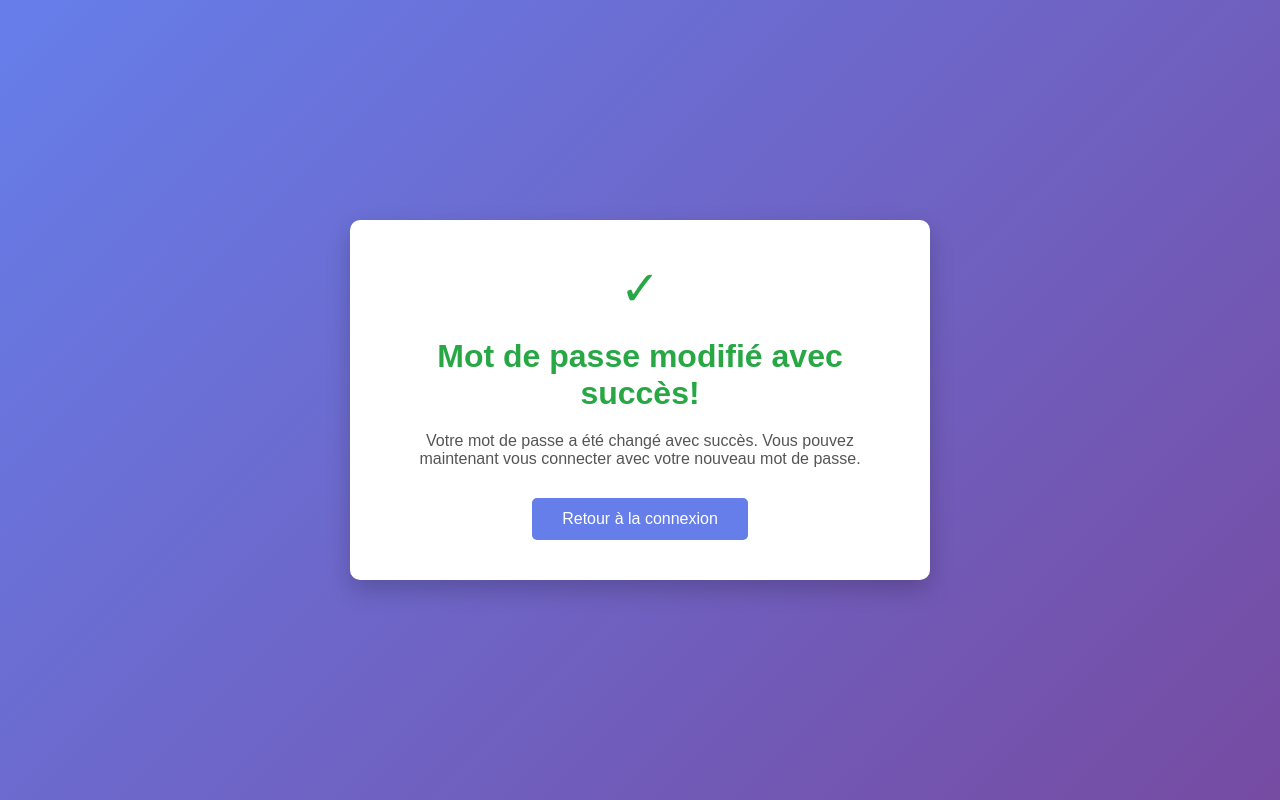
After one commit to yed243/fotoblog, a Django app: page /change-password-done/ in a window 1280 px wide. The commit adds this page. Run offline with Django 5.2, Linux system fonts and the light colour scheme; a user stored in the database is signed in.

Commit message:
Changes to be committed: 	modified:   authentication/__pycache__/views.cpython-313.pyc 	new file:   authentication/templates/authentication/password_change_done.html 	new file:   authentication/templates/authentication/password_change_form.html 	modified:   db.sqlite3 	modified:   fotoblog/__pycache__/urls.cpython-313.pyc 	modified:   fotoblog/urls.py 	modified:   templates/base.html

```diff
--- /dev/null
+++ b/authentication/templates/authentication/password_change_done.html
@@ -0,0 +1,61 @@
+<!DOCTYPE html>
+<html lang="fr">
+<head>
+    <meta charset="UTF-8">
+    <meta name="viewport" content="width=device-width, initial-scale=1.0">
+    <title>Mot de passe modifié</title>
+    <style>
+        body {
+            font-family: Arial, sans-serif;
+            display: flex;
+            justify-content: center;
+            align-items: center;
+            min-height: 100vh;
+            margin: 0;
+            background: linear-gradient(135deg, #667eea 0%, #764ba2 100%);
+        }
+        .container {
+            background: white;
+            padding: 40px;
+            border-radius: 10px;
+            box-shadow: 0 10px 25px rgba(0, 0, 0, 0.2);
+            text-align: center;
+            max-width: 500px;
+        }
+        h1 {
+            color: #28a745;
+            margin-bottom: 20px;
+        }
+        p {
+            color: #555;
+            font-size: 16px;
+            margin-bottom: 30px;
+        }
+        a {
+            display: inline-block;
+            background-color: #667eea;
+            color: white;
+            padding: 12px 30px;
+            text-decoration: none;
+            border-radius: 5px;
+            transition: background-color 0.3s;
+        }
+        a:hover {
+            background-color: #764ba2;
+        }
+        .checkmark {
+            font-size: 48px;
+            color: #28a745;
+            margin-bottom: 20px;
+        }
+    </style>
+</head>
+<body>
+    <div class="container">
+        <div class="checkmark">✓</div>
+        <h1>Mot de passe modifié avec succès!</h1>
+        <p>Votre mot de passe a été changé avec succès. Vous pouvez maintenant vous connecter avec votre nouveau mot de passe.</p>
+        <a href="{% url 'login' %}">Retour à la connexion</a>
+    </div>
+</body>
+</html>
--- a/fotoblog/urls.py
+++ b/fotoblog/urls.py
@@ -16,9 +16,9 @@ Including another URLconf
 """
 from django.contrib import admin
 from django.urls import path
-from authentication import views
+#from authentication import views
 import blog.views
-from django.contrib.auth.views import LoginView, LogoutView
+from django.contrib.auth.views import LoginView, LogoutView,PasswordChangeView, PasswordChangeDoneView
 
 
 
@@ -31,6 +31,14 @@ urlpatterns = [
        redirect_authenticated_user=True
    ), name='login'),
    path('logout/', LogoutView.as_view(), name='logout'),
+   path('change-password/', PasswordChangeView.as_view(
+        template_name='authentication/password_change_form.html'),
+         name='password_change'
+         ),
+    path('change-password-done/', PasswordChangeDoneView.as_view(
+        template_name='authentication/password_change_done.html'),
+         name='password_change_done'
+         ),
    #utilisation de vue basées sur les fonctions
    # path('logout/', views.logout_user,name= 'logout'),
     path('home/', blog.views.home, name='home'),
```
Also changed, not shown: authentication/templates/authentication/password_change_form.html (added, +9 -0 lines), templates/base.html (+6 -1 lines), db.sqlite3.
